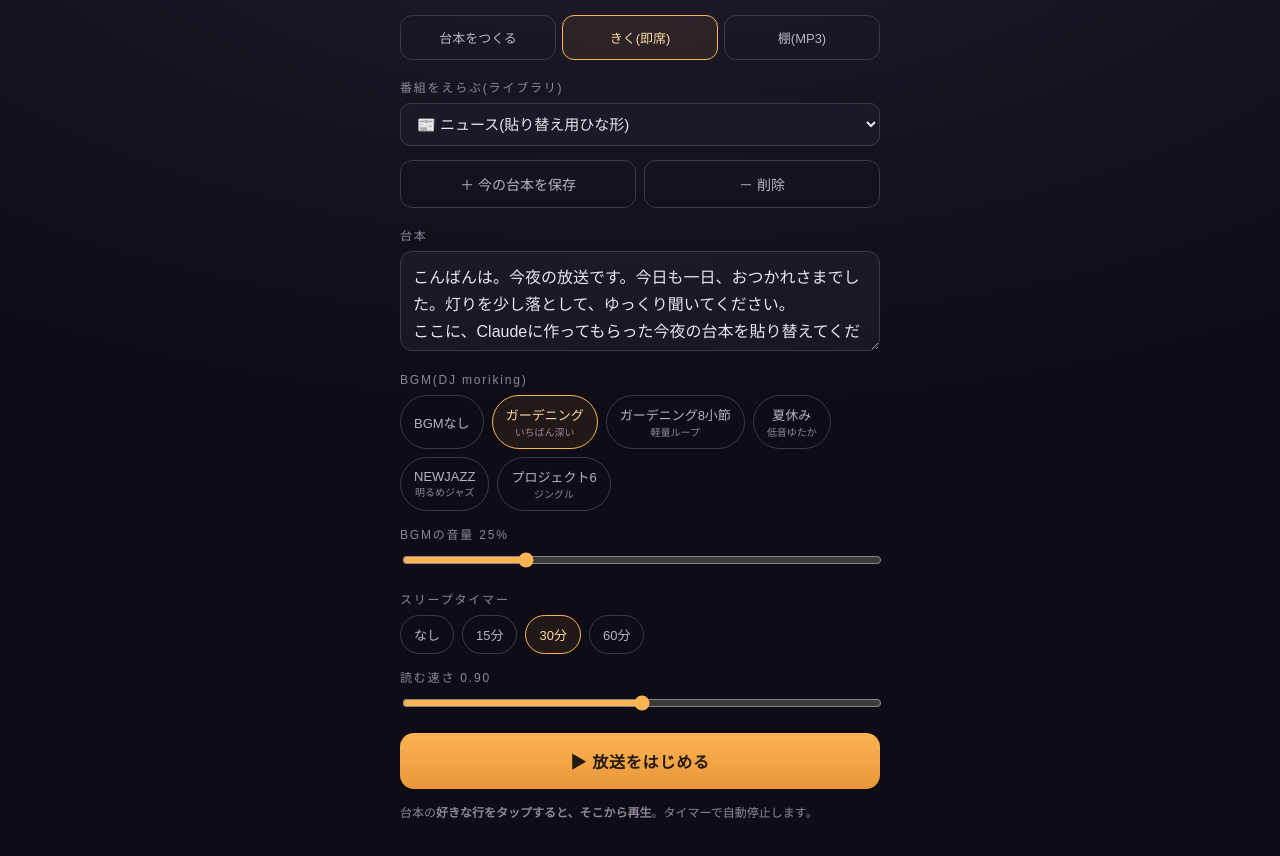
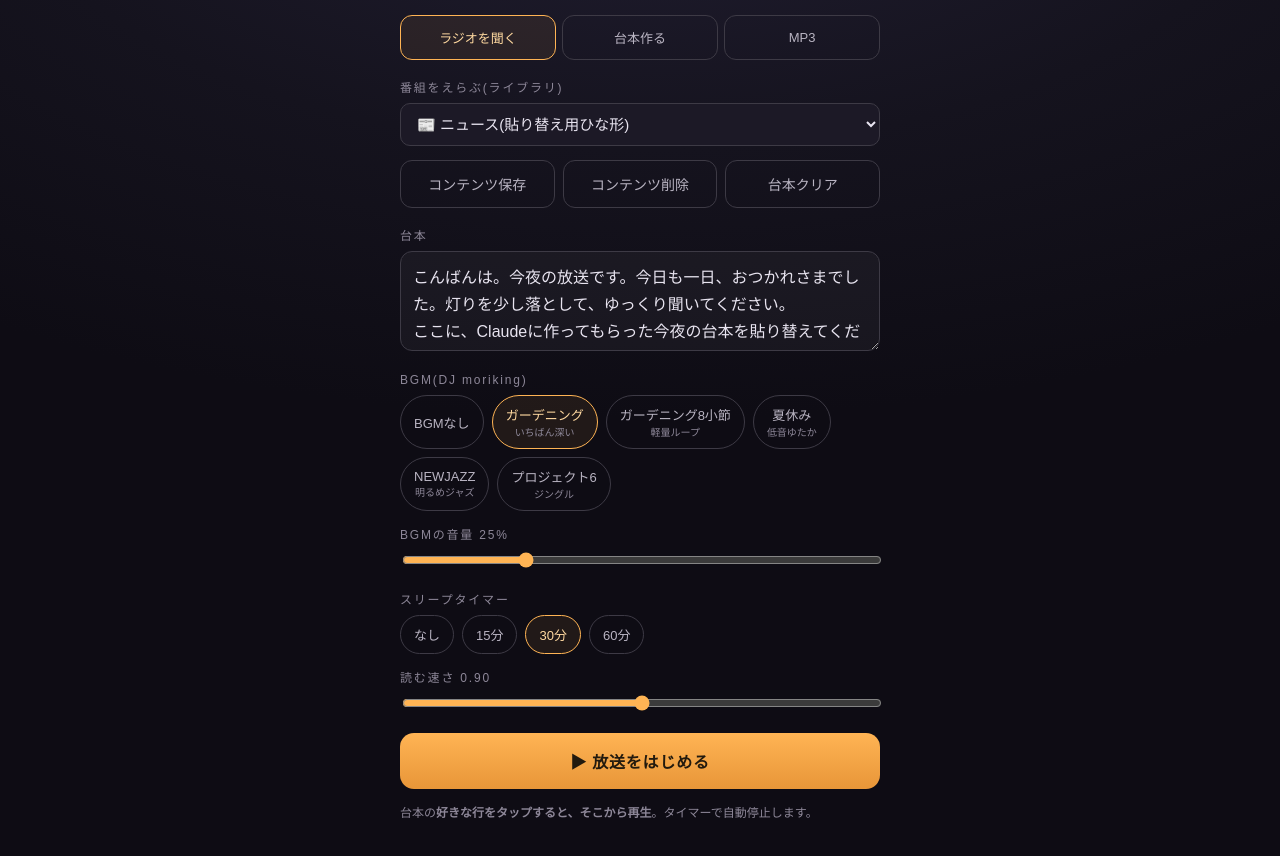
Before and after one commit to moriking47-commits/okonomi-radio, a plain HTML site: page index.html in a window 1280 px wide. Shown: the part 84-940 px from the top of the page. Drawn offline with Linux system fonts and the light colour scheme.

Commit message:
Add files via upload

```diff
--- a/index.html
+++ b/index.html
@@ -112,9 +112,9 @@
   </header>
 
   <div class="tabs">
-    <button class="tab" id="tabMake">台本をつくる</button>
-    <button class="tab on" id="tabPlay">きく(即席)</button>
-    <button class="tab" id="tabShelf">棚(MP3)</button>
+    <button class="tab on" id="tabPlay">ラジオを聞く</button>
+    <button class="tab" id="tabMake">台本作る</button>
+    <button class="tab" id="tabShelf">MP3</button>
   </div>
 
   <!-- ============ つくる ============ -->
@@ -151,8 +151,9 @@
       <div class="label">番組をえらぶ(ライブラリ)</div>
       <select id="libSel"></select>
       <div class="row mt14">
-        <button class="ghost" id="saveBtn">＋ 今の台本を保存</button>
-        <button class="ghost" id="delBtn">－ 削除</button>
+        <button class="ghost" id="saveBtn">コンテンツ保存</button>
+        <button class="ghost" id="delBtn">コンテンツ削除</button>
+        <button class="ghost" id="clearBtn">台本クリア</button>
       </div>
     </section>
 
@@ -360,6 +361,12 @@ document.getElementById("saveBtn").onclick = function(){
   saved.push({ id: id, title: title, text: text });
   try { localStorage.setItem("okonomi_lib", JSON.stringify(saved)); } catch(e){ alert("保存に失敗: " + e.message); return; }
   refreshLibUI(id);
+};
+document.getElementById("clearBtn").onclick = function(){
+  stopAll();
+  document.getElementById("scriptInput").value = "";
+  var box = document.getElementById("scriptBox");
+  box.innerHTML = ""; box.style.display = "none";
 };
 document.getElementById("delBtn").onclick = function(){
   var id = document.getElementById("libSel").value;
```
